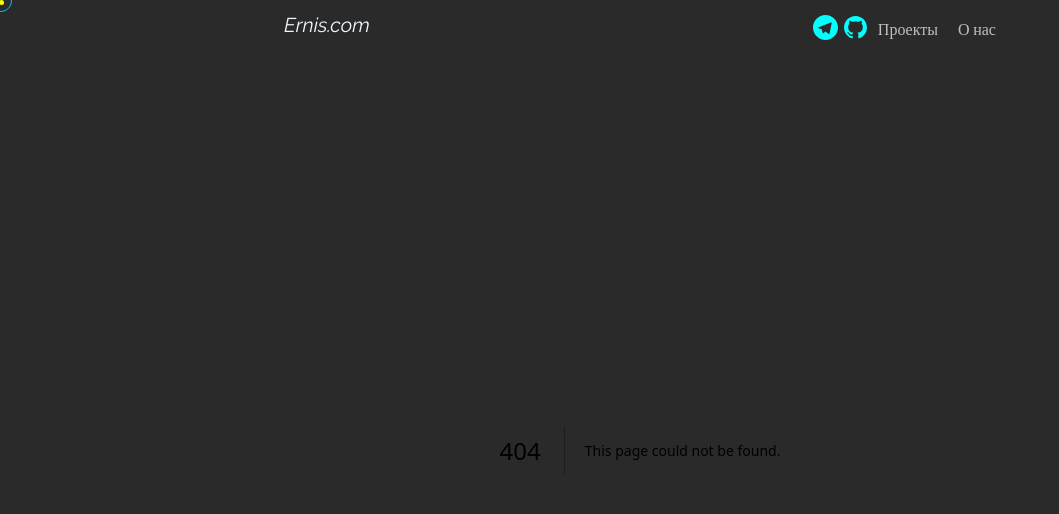
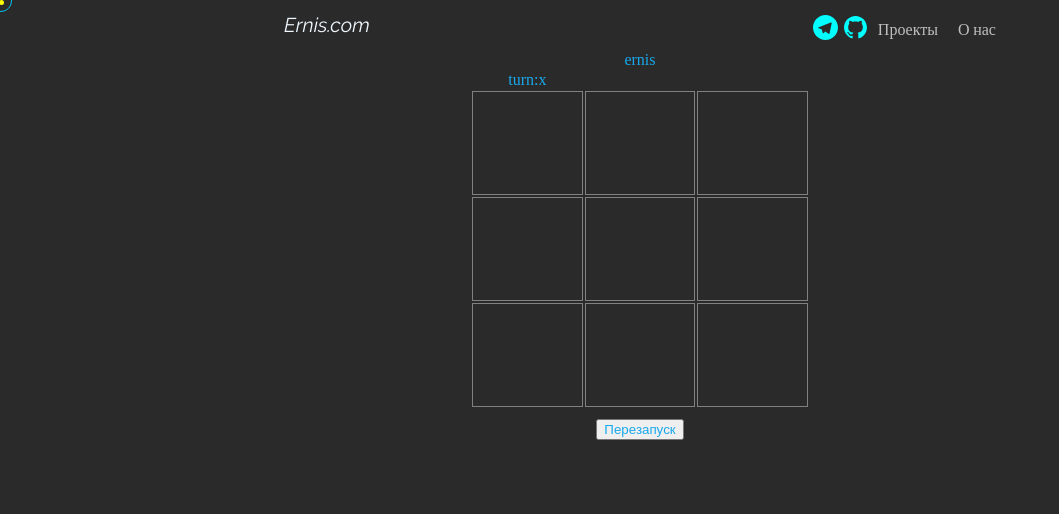
Before and after one commit to ernis2005/about-me, a Next.js app: page /anbut in a window 1280 px wide. Before the commit this address had no page. Shown: the top 514 px of the page, without its empty margins (0-1059 px from the left). Built offline with nearby package versions, Linux system fonts and the light colour scheme; a web font is replaced by a local one.

Commit message:
git commit GiSpikesInit

```diff
--- a/pages/Navlink/Navlinck.tsx
+++ b/pages/Navlink/Navlinck.tsx
@@ -39,9 +39,10 @@ const Navlinck: FC<Person> = ({ children }) => {
             <a className={s.GrGithu} href="https://t.me/Ernis00"target="_blan"><ImTelegram/></a>
 
               <Link className={s.linck} href="#">
+
                 Проекты
               </Link>
-              <Link className={s.linck} href="#">
+              <Link className={s.linck} href={'../anbut'}>
                 О нас
               </Link>
             </div>
--- /dev/null
+++ b/pages/anbut/index.tsx
@@ -0,0 +1,12 @@
+import React from 'react'
+ import TicTacToe from '../components/TicTacToe/TicTacToe'
+function About() {
+  return (
+    <div>
+      ernis
+    <TicTacToe/>
+    </div>
+  )
+}
+
+export default About
--- /dev/null
+++ b/pages/components/TicTacToe/TicTacToe.jsx
@@ -0,0 +1,108 @@
+import React, { useEffect, useState } from "react";
+import s from "./TicTacToe.module.scss";
+import { GiSpikesInit } from "react-icons/gi";
+import { MdExposureZero } from "react-icons/md";
+
+
+const TicTacToe = () => {
+  const [turn, setTurn] = useState("x");
+  const [cell, setCell] = useState(Array(9).fill(""));
+  const [winner, setWinner] = useState();
+
+  const checkForWinner = (squares) => {
+    let combos = {
+      across: [
+        [0, 1, 2],
+        [3, 4, 5],
+        [6, 7, 8],
+      ],
+      down: [
+        [0, 3, 6],
+        [1, 4, 7],
+        [2, 5, 8],
+      ],
+      diagnol: [
+        [0, 4, 8],
+        [2, 4, 6],
+      ],
+    };
+    for (let combo in combos) {
+      combos[combo].forEach((pattern) => {
+        if (
+          squares[pattern[0]] === "" ||
+          squares[pattern[1]] === "" ||
+          squares[pattern[2]] === ""
+        ) {
+          //
+        } else if (
+          squares[pattern[0]] === squares[pattern[1]] &&
+          squares[pattern[1]] === squares[pattern[2]]
+        ) {
+          setWinner(squares[pattern[0]]);
+        }
+      });
+    }
+  };
+
+  const nandlerClick = (num) => {
+    if (cell[num] !== "") {
+      alert("Pдесь занято");
+      return;
+    }
+    let squares = [...cell];
+    if (turn === "x") {
+      squares[num] = "x";
+      setTurn("O");
+    } else {
+      setTurn("x");
+      squares[num] = "o";
+    }
+    checkForWinner(squares);
+    setCell(squares);
+  };
+  const Cell = ({ num }) => {
+    return <td onClick={() => nandlerClick(num)}>{cell[num]}</td>;
+  };
+
+  let handlerRestart = () => {
+    setWinner();
+    setCell(Array(9).fill(""));
+  };
+  useEffect(() => {
+    if (winner !== null) {
+      setCell(Array(9).fill(""));
+    }
+  }, [winner]);
+  return (
+    <div className={s.contener}>
+      <table className={s.table}>
+        turn:{turn}
+        <tbody>
+          <tr>
+            <Cell num={0} />
+            <Cell num={1} />
+            <Cell num={2} />
+          </tr>
+          <tr>
+            <Cell num={3} />
+            <Cell num={4} />
+            <Cell num={5} />
+          </tr>
+          <tr>
+            <Cell num={6} />
+            <Cell num={7} />
+            <Cell num={8} />
+          </tr>
+        </tbody>
+      </table>
+      {winner && (
+        <>
+          <p>{winner} выиграл</p>
+        </>
+      )}
+      <button onClick={() => handlerRestart()}>Перезапуск</button>
+    </div>
+  );
+};
+
+export default TicTacToe;
--- /dev/null
+++ b/pages/components/TicTacToe/TicTacToe.module.scss
@@ -0,0 +1,19 @@
+ .table td{
+    border:  1px solid grey;
+    width: 100px;
+    height: 100px;
+
+ }
+ .contener{
+    display: flex;
+    justify-content: center;
+    max-width: 340px;
+    margin: 0 auto;
+    flex-direction: column;
+    button{
+        max-width: 100px;
+        margin:  0 auto;
+        margin-top:  10px;
+        color:rgb(24, 169, 236 ) ;
+    }
+ }
```
